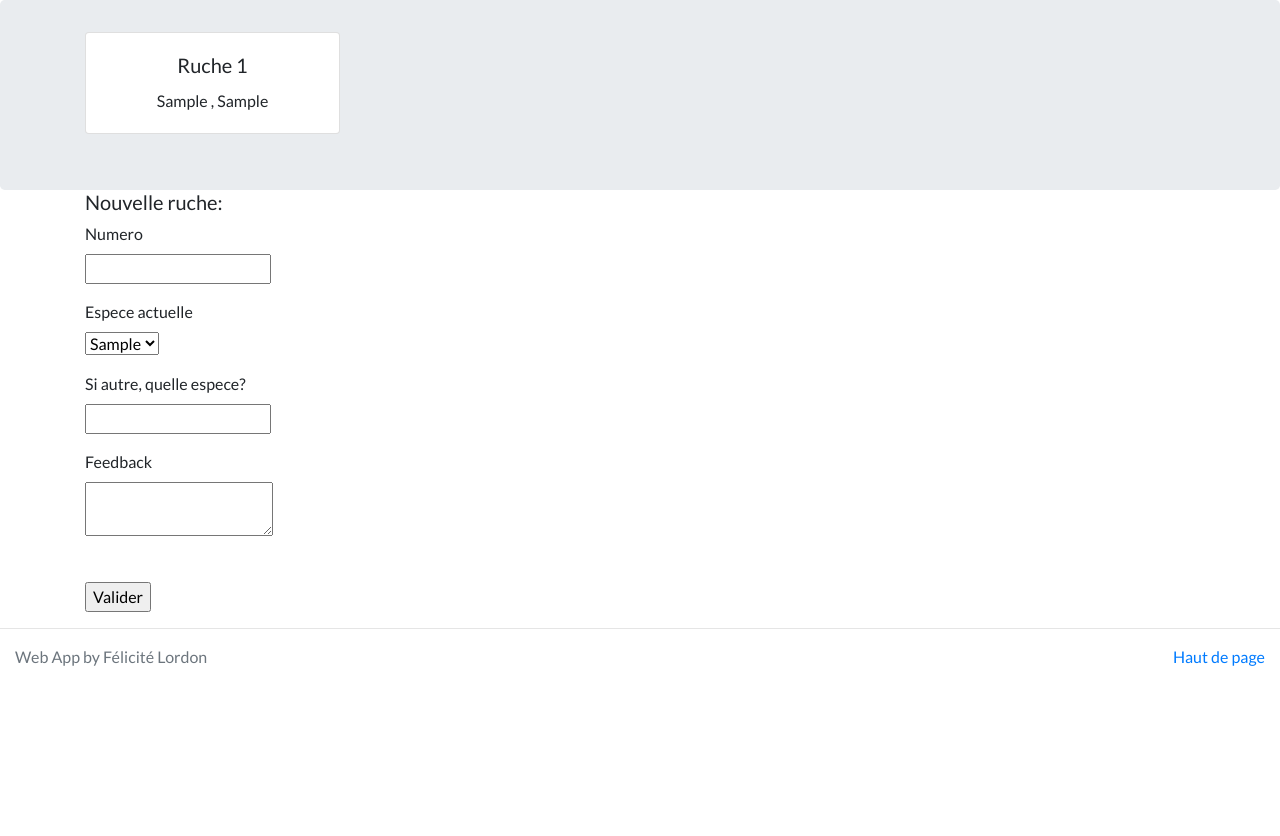
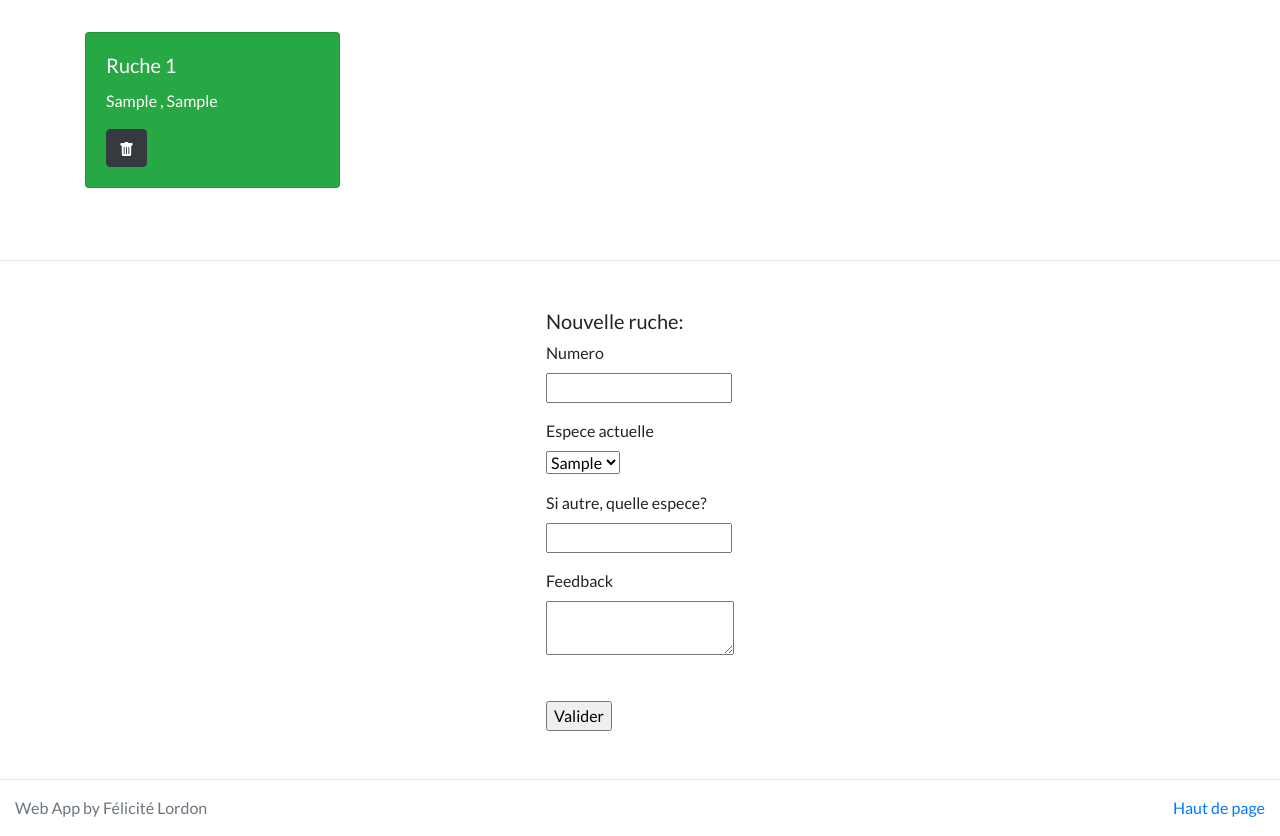
Before and after one commit to Alchemille/Rucher, a Flask app: page /rucher/1 in a window 1280 px wide. Shown: the part 56-892 px from the top of the page. Before the commit the page ends 722 px from the top, so only its background shows below. Run offline with Flask 2, Linux system fonts and the light colour scheme; tables that the repository leaves empty hold one stand-in row (values such as "Sample post"); some libraries are stand-ins or nearby versions.

Commit message:
Delete ruche and better design

```diff
--- a/app_pack/models.py
+++ b/app_pack/models.py
@@ -71,7 +71,7 @@ class Ruche(db.Model):
 
     rucher = db.Column(db.Integer, db.ForeignKey('rucher.id'))
     id = db.Column(db.Integer, primary_key=True)
-    num = db.Column(db.Integer)
+    num = db.Column(db.Integer, unique=True)
     feedback = db.Column(db.Text)
     specie = db.Column(db.String(64), index=True)
 
--- a/app_pack/routes.py
+++ b/app_pack/routes.py
@@ -85,6 +85,13 @@ def delete_rucher(id):
     db.session.commit()
     return redirect('/')
 
+
+@app.route('/delete_ruche/<id>', methods=['POST'])
+def delete_ruche(id):
+    db.session.delete(Ruche.query.get(id))
+    db.session.commit()
+    return redirect('/')
+
 @app.route('/rucher/<id>', methods=['GET', 'POST'])
 def see_rucher(id):
 
--- a/app_pack/templates/rucher.html
+++ b/app_pack/templates/rucher.html
@@ -1,6 +1,6 @@
 {% extends "base.html"%}
 {% block content %}
-<div class="jumbotron">
+<div class="jumbotron_feli jumbotron">
 
     <div class="container">
         <div class="row">
@@ -8,8 +8,8 @@
         {% for i in ruches %}
 
         <div class="col-md-3 mb-4">
-        <div class="card">
-            <div class="card-body text-center">
+        <div class="card text-white bg-success">
+            <div class="card-body">
                 <h5 class="card-title"> Ruche {{ i.num }} </h5>
 
                 <p class="card-text">
@@ -21,6 +21,15 @@
 
                 </p>
 
+                <form action="{{ url_for('delete_ruche', id=i.id) }}" method="post" class="ml-auto">
+                    <button class="btn btn-dark" type="submit">
+                      <svg class="bi bi-trash-fill" width="15" height="15" viewBox="0 0 16 16" fill="currentColor"
+                        xmlns="http://www.w3.org/2000/svg">
+                        <path fill-rule="evenodd"
+                          d="M2.5 1a1 1 0 0 0-1 1v1a1 1 0 0 0 1 1H3v9a2 2 0 0 0 2 2h6a2 2 0 0 0 2-2V4h.5a1 1 0 0 0 1-1V2a1 1 0 0 0-1-1H10a1 1 0 0 0-1-1H7a1 1 0 0 0-1 1H2.5zm3 4a.5.5 0 0 1 .5.5v7a.5.5 0 0 1-1 0v-7a.5.5 0 0 1 .5-.5zM8 5a.5.5 0 0 1 .5.5v7a.5.5 0 0 1-1 0v-7A.5.5 0 0 1 8 5zm3 .5a.5.5 0 0 0-1 0v7a.5.5 0 0 0 1 0v-7z" />
+                      </svg>
+                    </button>
+                </form>
 
             </div>
         </div>
@@ -33,6 +42,11 @@
 
 </div>
 
+<hr/>
+
+
+<div class="d-flex justify-content-center align-items-center">
+<div class="jumbotron_feli jumbotron">
 <div class="container">
 
     <h5>Nouvelle ruche:</h5>
@@ -74,5 +88,6 @@
     </div> -->
 
 </div>
-
+</div>
+</div>
 {% endblock %}
--- a/app_pack/templates/ruchers.html
+++ b/app_pack/templates/ruchers.html
@@ -37,8 +37,6 @@
 
 </div>
 
-<hr />
-
 <div class="jumbotron_feli jumbotron">
   <div class="d-flex justify-content-center align-items-center">
     <div class="border border-info" id='map' style='width: 700px; height: 500px;'></div>
```
Also changed, not shown: migrations/versions/7c483675d30e_.py (added, +28 -0 lines).
